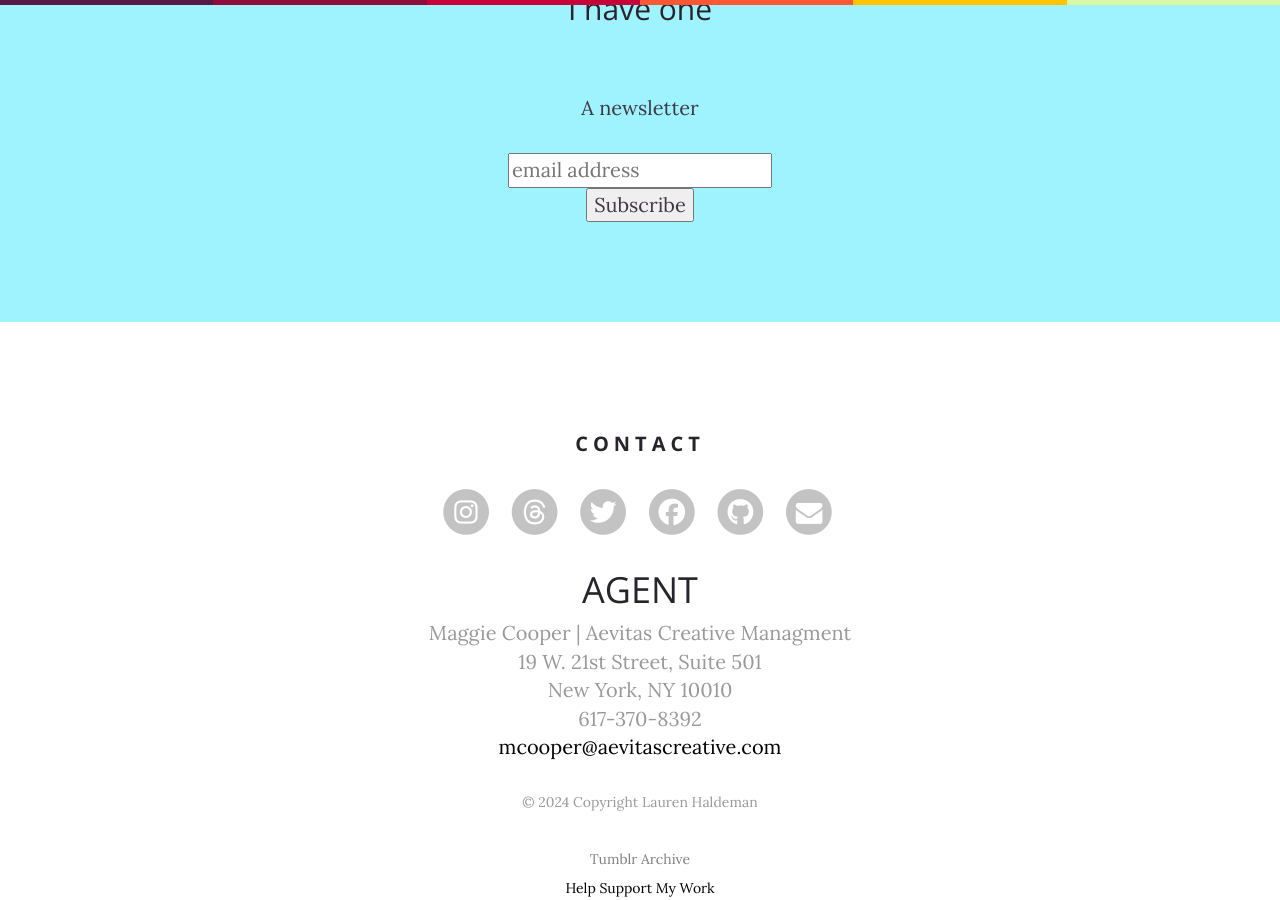
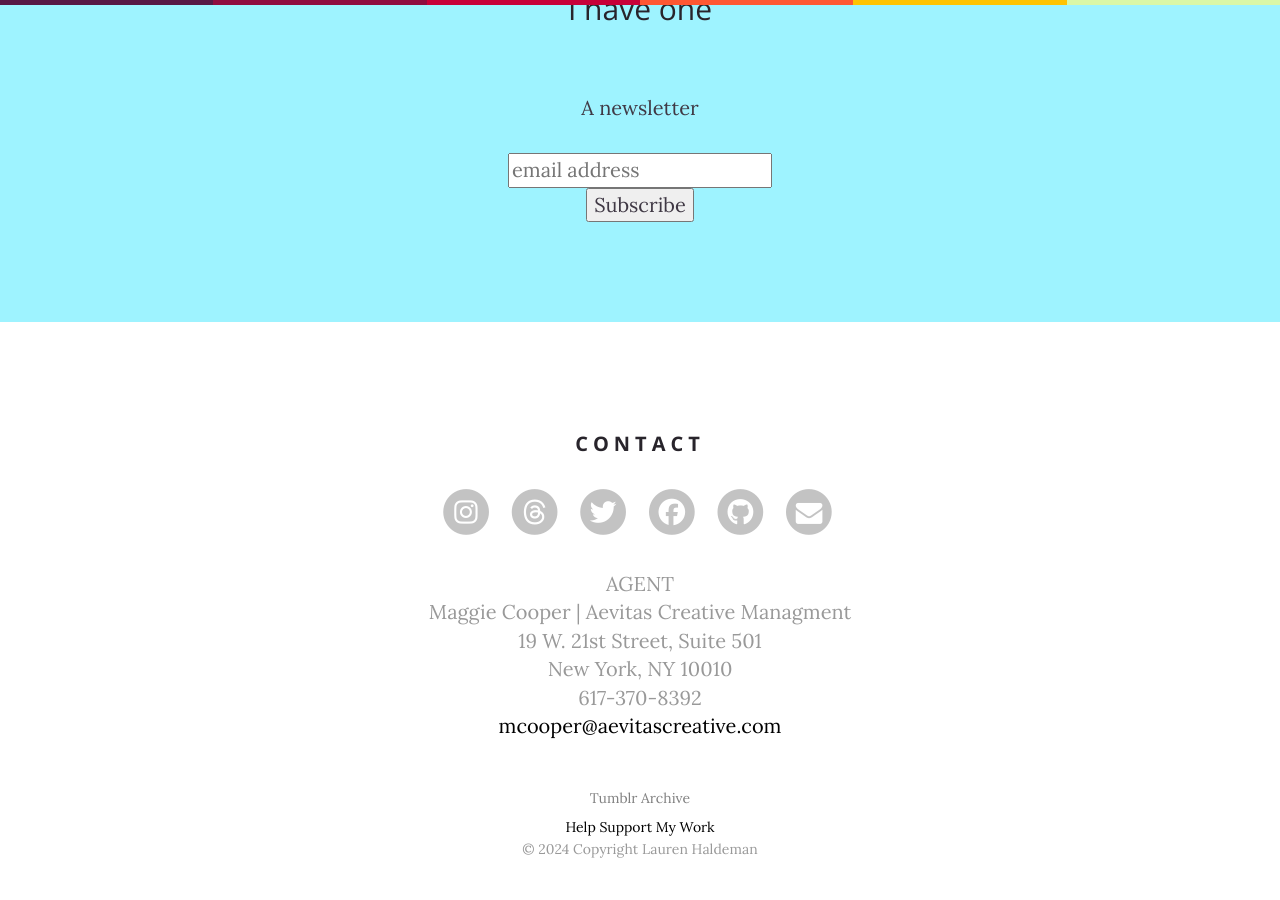
Before and after one commit to laurenhaldeman/laurenhaldeman.github.io, a Jekyll site: the page built from calenday-is-a-book.html, in a window 1280 px wide and 900 px high, scrolled down 921 px. Built offline with Jekyll 4.4.1, drawn with Linux system fonts in a browser that asks for light colours; nearby versions of some CDN libraries; some web fonts are replaced; comment, search, counter and statistics services are not loaded; after the commit the page ends 1780 px from its top, so only the background shows below that.

Commit message:
Update footer.html

```diff
--- a/_includes/footer.html
+++ b/_includes/footer.html
@@ -81,17 +81,18 @@
       <p>
   </ul>
 
-<h1>AGENT</h1>
+AGENT<br>
 Maggie Cooper | Aevitas Creative Managment<br>
 19 W. 21st Street, Suite 501<br>
 New York, NY 10010<br>
 617-370-8392<br>
 <a href="mcooper@aevitascreative.com">mcooper@aevitascreative.com</a>
 
+<hr>
 
-  <p style="font-size: 14px;">&copy; 2024 Copyright Lauren Haldeman</p>
 	<a style="font-size: 14px; color: grey;" href="https://laurenhaldeman.tumblr.com">Tumblr Archive</a><br>
 	<a style="font-size: 14px;" href="https://www.patreon.com/laurenhaldeman">Help Support My Work</a>
+	<div style="font-size: 14px;">&copy; 2024 Copyright Lauren Haldeman</div>
 </div>
 
 
```
